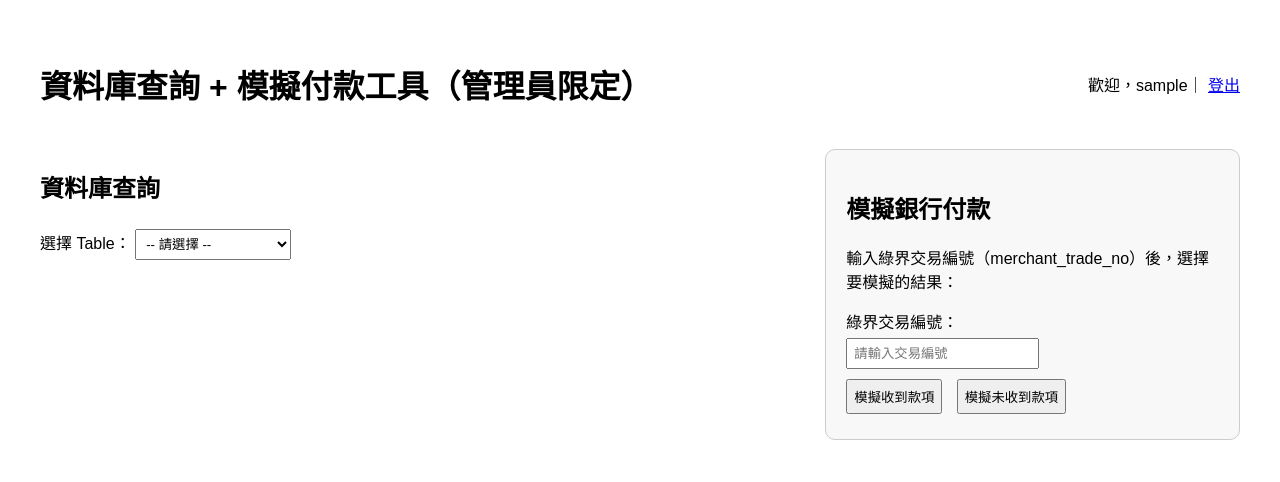
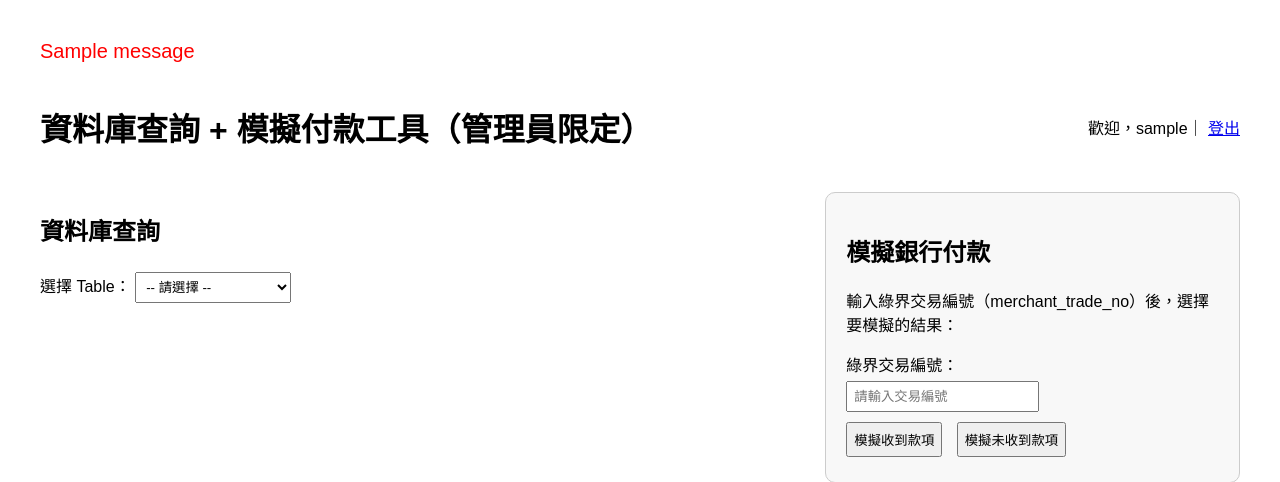
Before and after one commit to fenchenxlo/Bank_site, a Django app: page /notify/admin-tools/query_and_simulate/ in a window 1280 px wide. Shown: the top 482 px of the page. Run offline with Django 5.2, Linux system fonts and the light colour scheme; a user stored in the database is signed in; tables that the repository leaves empty hold one stand-in row (values such as "Sample post"); one stand-in notice (Sample message) is shown.

Commit message:
update templates/admin_tools/query_simulate.html

```diff
--- a/templates/admin_tools/query_simulate.html
+++ b/templates/admin_tools/query_simulate.html
@@ -41,6 +41,15 @@
     </style>
 </head>
 <body>
+
+{% if messages %}
+    {% for message in messages %}
+        <p style="color: red; font-size: 20px;">
+            {{ message }}
+        </p>
+    {% endfor %}
+{% endif %}
+
 
 <!-- ==================== 頁首:標題 + 登出連結 ====================
      這裡直接把登出連結寫死在頁面最上方,不管查詢狀態如何、
```
